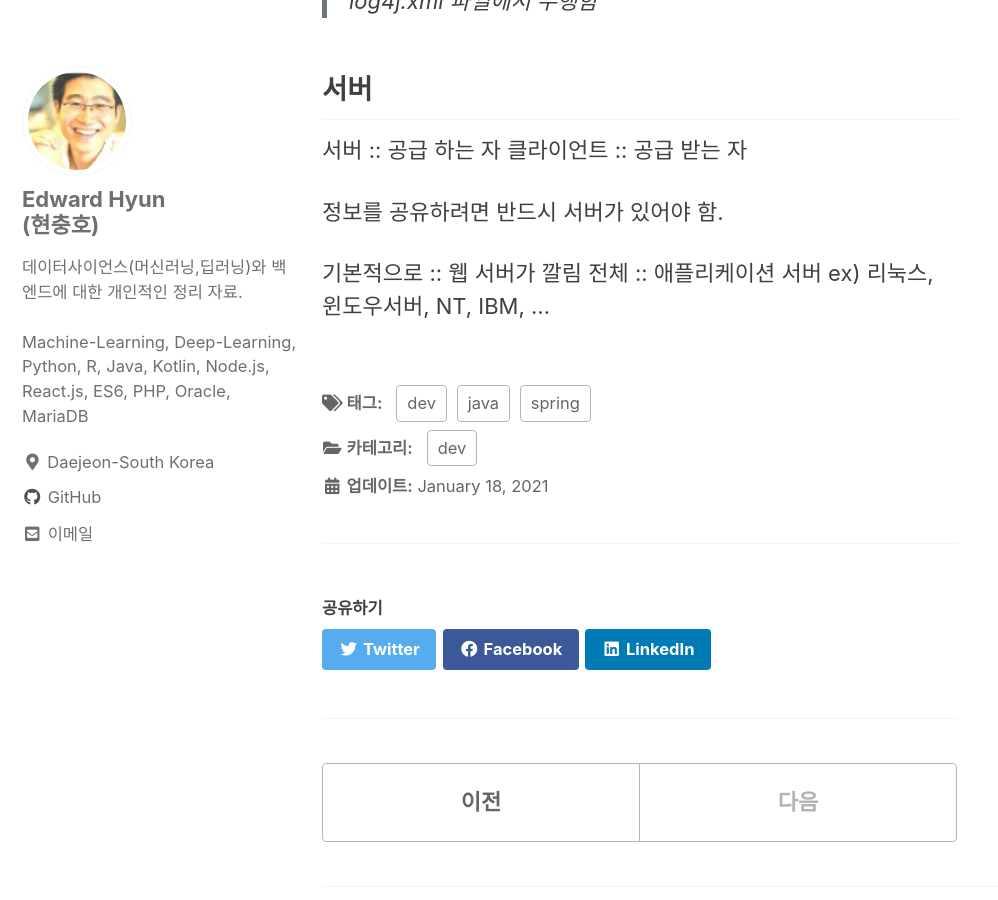
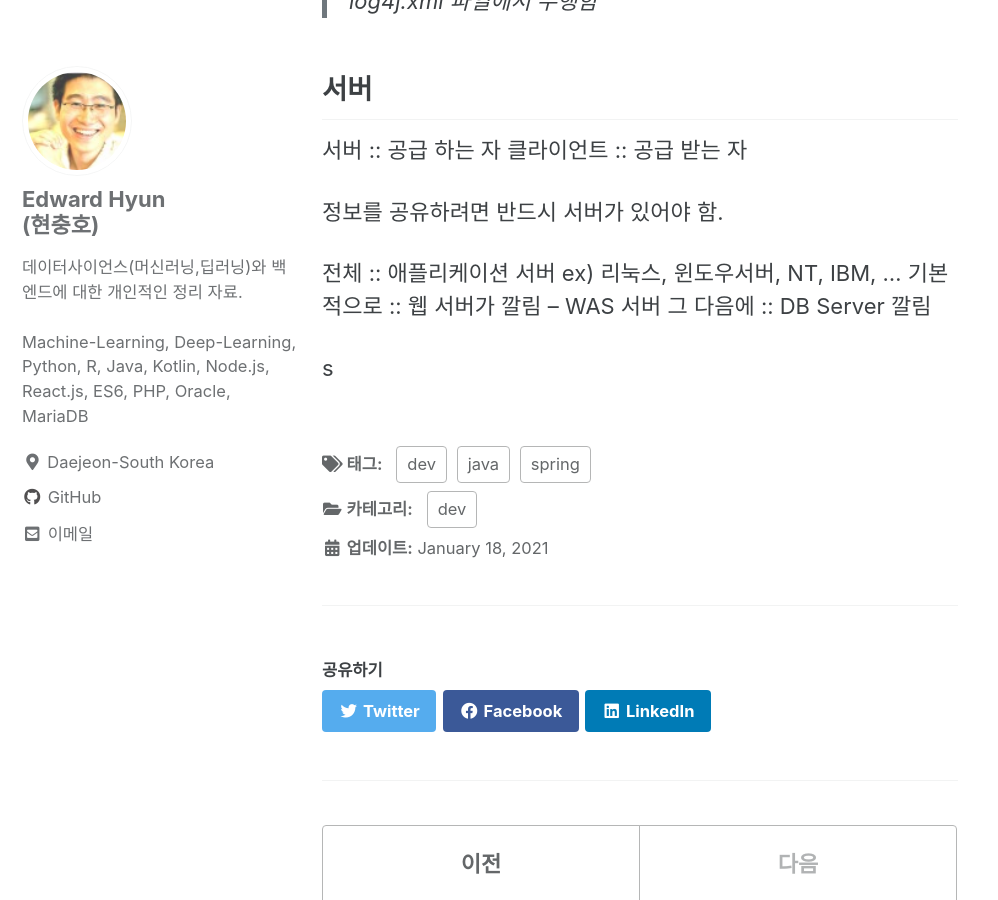
Before and after one commit to iamhch24/iamhch24.github.io, a Jekyll site: the page built from _posts/2021-01-18-[스터디] 스프링 프레임워크.md, in a window 1280 px wide and 900 px high, scrolled down 1238 px. Shown: the whole window, without its empty margins (0-998 px from the left). Built offline with Jekyll 4.4.1, drawn with Linux system fonts in a browser that asks for light colours; cached includes are drawn as plain includes.

Commit message:
_posts/2021-01-18-[스터디] 스프링 프레임워크.md updated from https://stackedit.io/

```diff
--- a/_posts/2021-01-18-[스터디] 스프링 프레임워크.md
+++ b/_posts/2021-01-18-[스터디] 스프링 프레임워크.md
@@ -55,12 +55,15 @@ log4j 기능 관련 성정은 log4j.xml 파일에서 수행함
 
 정보를 공유하려면 반드시 서버가 있어야 함.
 
-기본적으로 :: 웹 서버가 깔림
 전체 :: 애플리케이션 서버 ex) 리눅스, 윈도우서버, NT, IBM, ...
+기본적으로 :: 웹 서버가 깔림 -- WAS 서버
+그 다음에 :: DB Server 깔림
+
+s
 
 
 
 <!--stackedit_data:
-eyJoaXN0b3J5IjpbNzAyMTIwNjI3LDcxOTEzMTc2NSwtMTg5OT
-Y2Mzg0M119
+eyJoaXN0b3J5IjpbMTk3Mzc2MDUxNiw3MTkxMzE3NjUsLTE4OT
+k2NjM4NDNdfQ==
 -->
```
